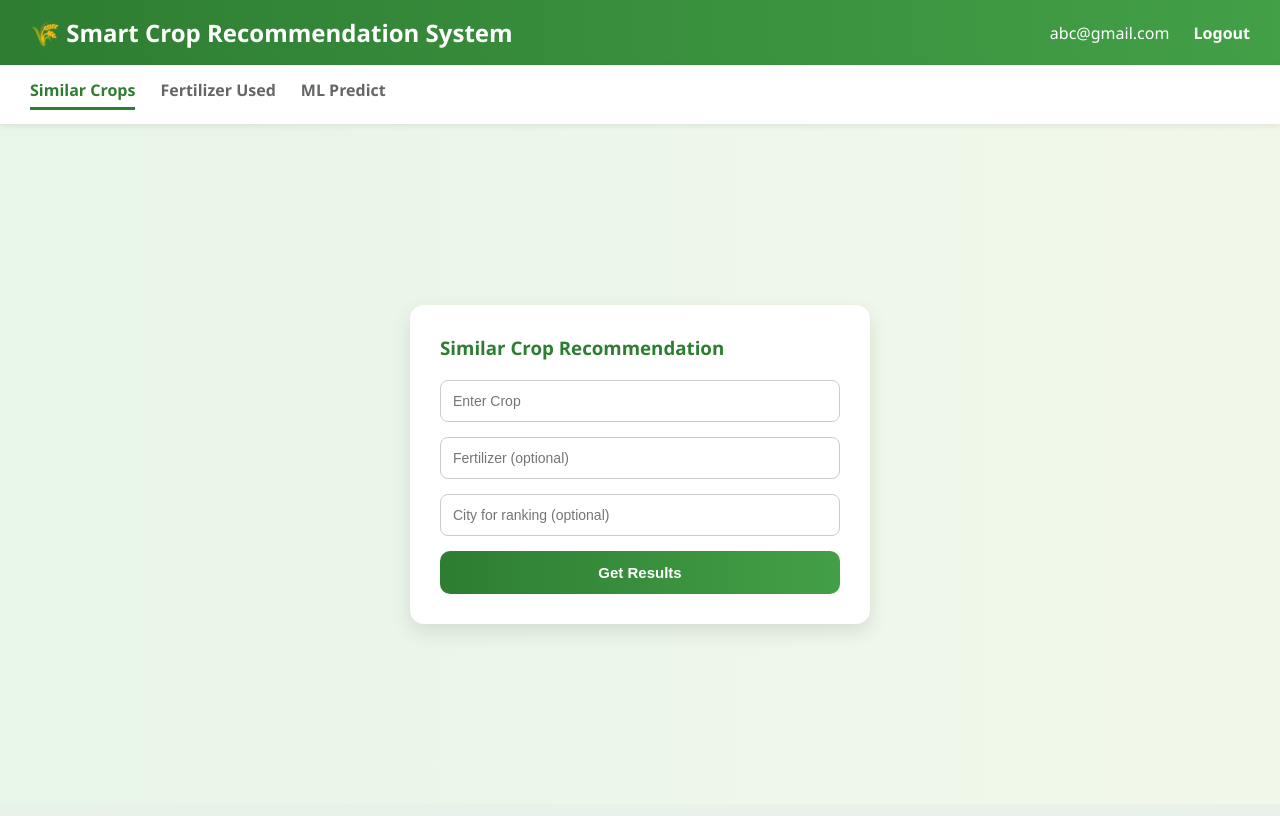
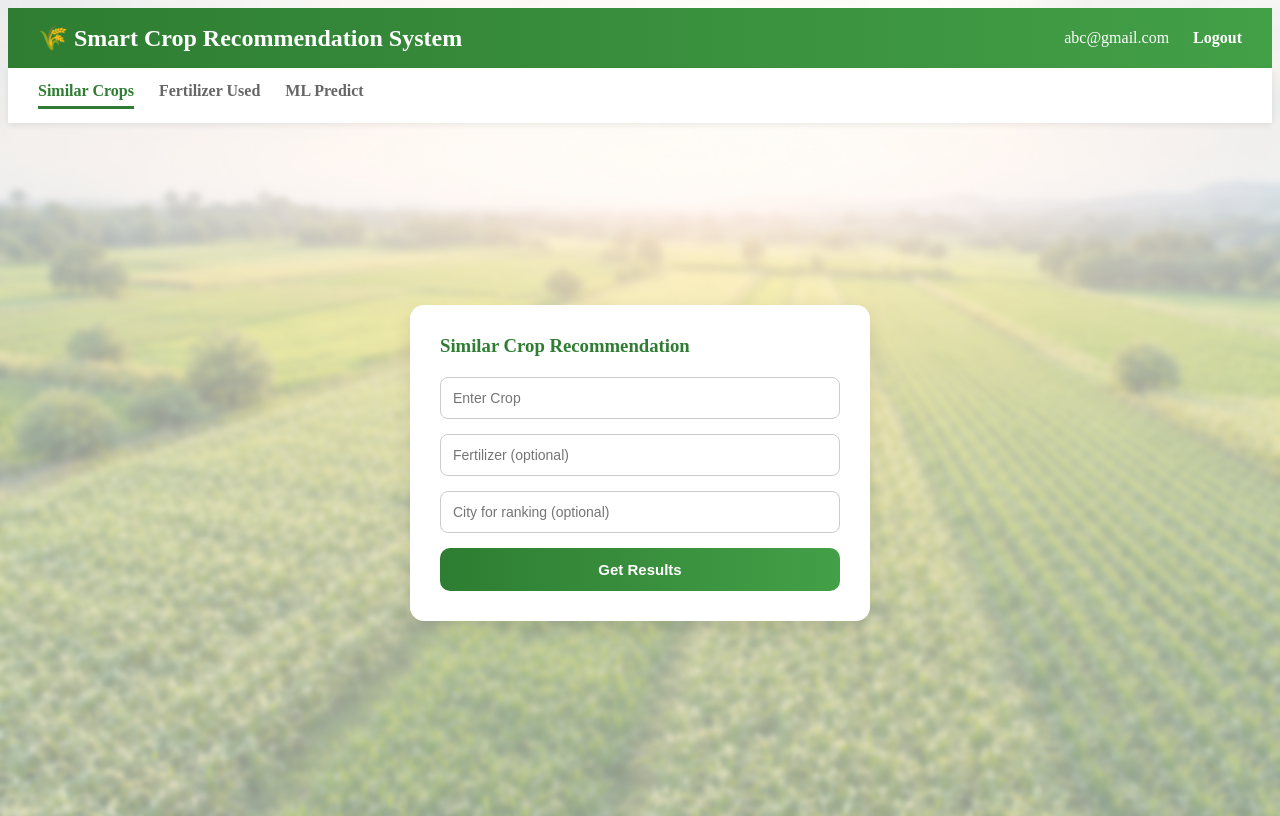
Before and after one commit to Shreyas2808/Crop-Recommendation-System, a Flask app: page /dashboard in a window 1280 px wide. Before the commit the page ends 631 px from the top, so only its background shows below. Run offline with Flask 3, Linux system fonts and the light colour scheme; a user stored in the database is signed in; parts of the project's set-up code (start-up, migrations or seed data) failed here and were passed over.

Commit message:
updates dashboard background

```diff
--- a/static/css/dashboard.css
+++ b/static/css/dashboard.css
@@ -2,11 +2,14 @@
     box-sizing: border-box;
 }
 
-body {
-    margin: 0;
-    font-family: "Segoe UI", Tahoma, sans-serif;
-    background: linear-gradient(to right, #e8f5e9, #f1f8e9);
-    color: #333;
+.dashboard-page {
+    min-height: 100vh;
+    background:
+        linear-gradient(
+            rgba(255, 255, 255, 0.55),
+            rgba(255, 255, 255, 0.55)
+        ),
+        url("../images/dashboard.png") center/cover no-repeat fixed;
 }
 
 /* ===== TOP BAR ===== */
@@ -67,6 +70,7 @@ body {
     justify-content: center;
     align-items: center;
     min-height: calc(100vh - 120px); /* minus header + tabs */
+    background: transparent;
 }
 
 /* ===== CARD ===== */
--- a/templates/dashboard.html
+++ b/templates/dashboard.html
@@ -5,7 +5,7 @@
     <title>Dashboard | Smart Crop Recommendation</title>
     <link rel="stylesheet" href="{{ url_for('static', filename='css/dashboard.css') }}">
 </head>
-<body>
+<body class="dashboard-page">
 
 <!-- TOP BAR -->
 <div class="top-bar">
--- a/templates/fertilizer.html
+++ b/templates/fertilizer.html
@@ -5,7 +5,7 @@
     <title>Fertilizer Recommendation</title>
     <link rel="stylesheet" href="{{ url_for('static', filename='css/dashboard.css') }}">
 </head>
-<body>
+<body class="dashboard-page">
 
 <!-- TOP BAR -->
 <div class="top-bar">
--- a/templates/ml_predict.html
+++ b/templates/ml_predict.html
@@ -5,7 +5,7 @@
     <title>ML Crop Prediction</title>
     <link rel="stylesheet" href="{{ url_for('static', filename='css/dashboard.css') }}">
 </head>
-<body>
+<body class="dashboard-page">
 
 <!-- TOP BAR -->
 <div class="top-bar">
--- a/templates/recommend.html
+++ b/templates/recommend.html
@@ -5,7 +5,7 @@
     <title>Recommendations</title>
     <link rel="stylesheet" href="{{ url_for('static', filename='css/dashboard.css') }}">
 </head>
-<body>
+<body class="dashboard-page">
 
 <!-- TOP BAR -->
 <div class="top-bar">
```
Also changed, not shown: instance/app.db, static/images/dashboard.png (added).
